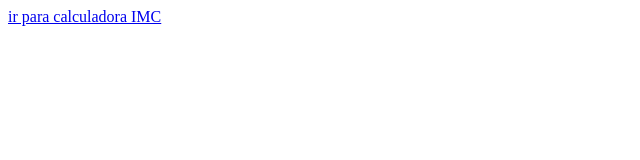
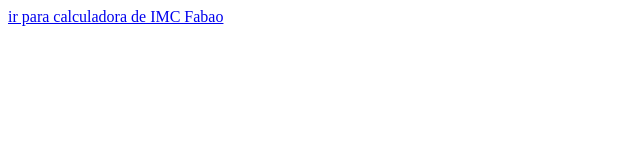
Before and after one commit to Edimar-hub/calc-IMC, a plain HTML site: page index.html in a window 1280 px wide. Shown: the full height of the page, 0-640 px from the left. Drawn offline with Linux system fonts and the light colour scheme.

Commit message:
Update index.html

```diff
--- a/index.html
+++ b/index.html
@@ -7,7 +7,7 @@
   </head>
   <body>
     <a href="impl/index.html">
-      ir para calculadora IMC
+      ir para calculadora de  IMC Fabao
     </a>
   </body>
 </html>
```
